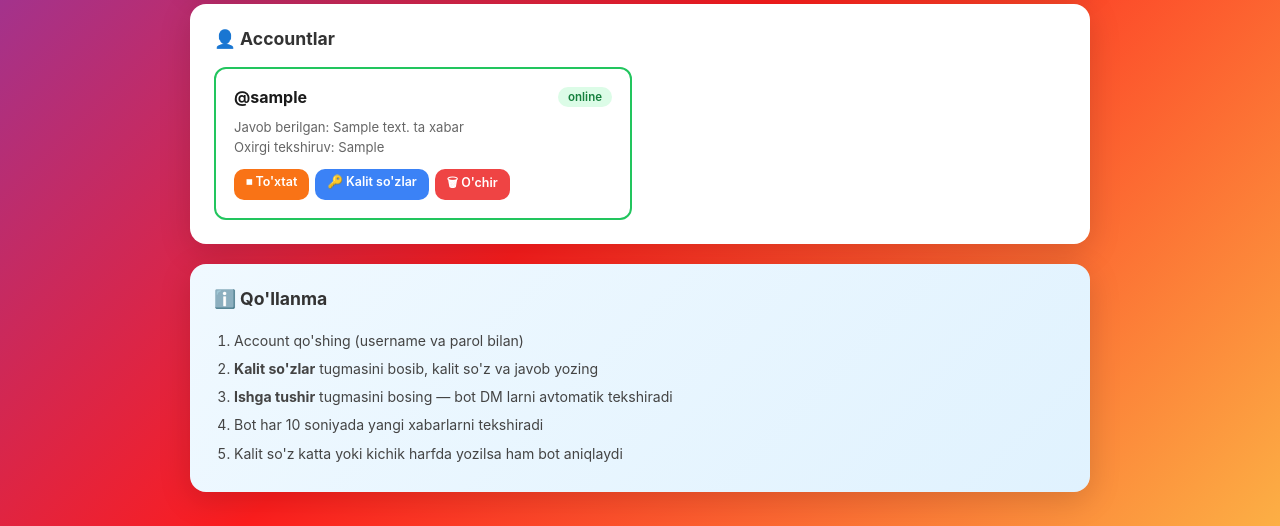
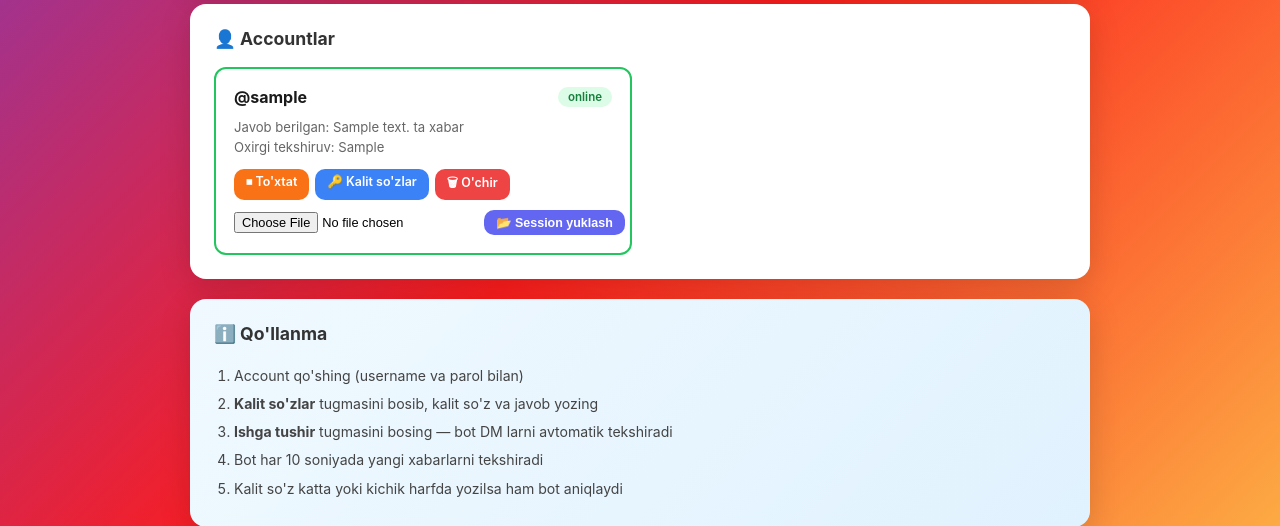
Before and after one commit to avazbekdeveloper11/instagram_chat, a Flask app: template templates/index.html in a window 1280 px wide. Shown: the part 276-802 px from the top of the page. Run offline with Flask 3, Linux system fonts and the light colour scheme; the template is opened without the code that fills it: most values are stand-ins (such as "Sample title", 1, 10 or a date in 2020).

Commit message:
Add session file upload via web interface

```diff
--- a/app.py
+++ b/app.py
@@ -363,6 +363,24 @@ def add_account():
     return redirect(url_for("index"))
 
 
+@app.route("/upload_session/<username>", methods=["POST"])
+@login_required
+def upload_session(username):
+    f = request.files.get("session_file")
+    if not f:
+        flash("Fayl tanlanmadi!", "error")
+        return redirect(url_for("index"))
+    try:
+        content = json.loads(f.read().decode("utf-8"))
+        session_file = f"session_{username}.json"
+        with open(session_file, "w", encoding="utf-8") as sf:
+            json.dump(content, sf, indent=2, ensure_ascii=False)
+        flash(f"@{username} session fayl yuklandi!", "success")
+    except Exception as e:
+        flash(f"Xato: {e}", "error")
+    return redirect(url_for("index"))
+
+
 @app.route("/delete_account/<username>")
 @login_required
 def delete_account(username):
--- a/templates/index.html
+++ b/templates/index.html
@@ -57,6 +57,14 @@
         <a href="/delete_account/{{ username }}" class="btn btn-danger btn-sm"
            onclick="return confirm('@{{ username }} o\'chirilsinmi?')">🗑 O'chir</a>
       </div>
+      <form action="/upload_session/{{ username }}" method="POST" enctype="multipart/form-data"
+            style="margin-top:10px; display:flex; gap:8px; align-items:center;">
+        <input type="file" name="session_file" accept=".json"
+               style="font-size:0.8rem; flex:1;" required>
+        <button type="submit" class="btn btn-sm"
+                style="background:#6366f1; color:white; white-space:nowrap;"
+                onclick="return confirm('Session fayl yuklansinmi?')">📂 Session yuklash</button>
+      </form>
     </div>
     {% endfor %}
   </div>
```
